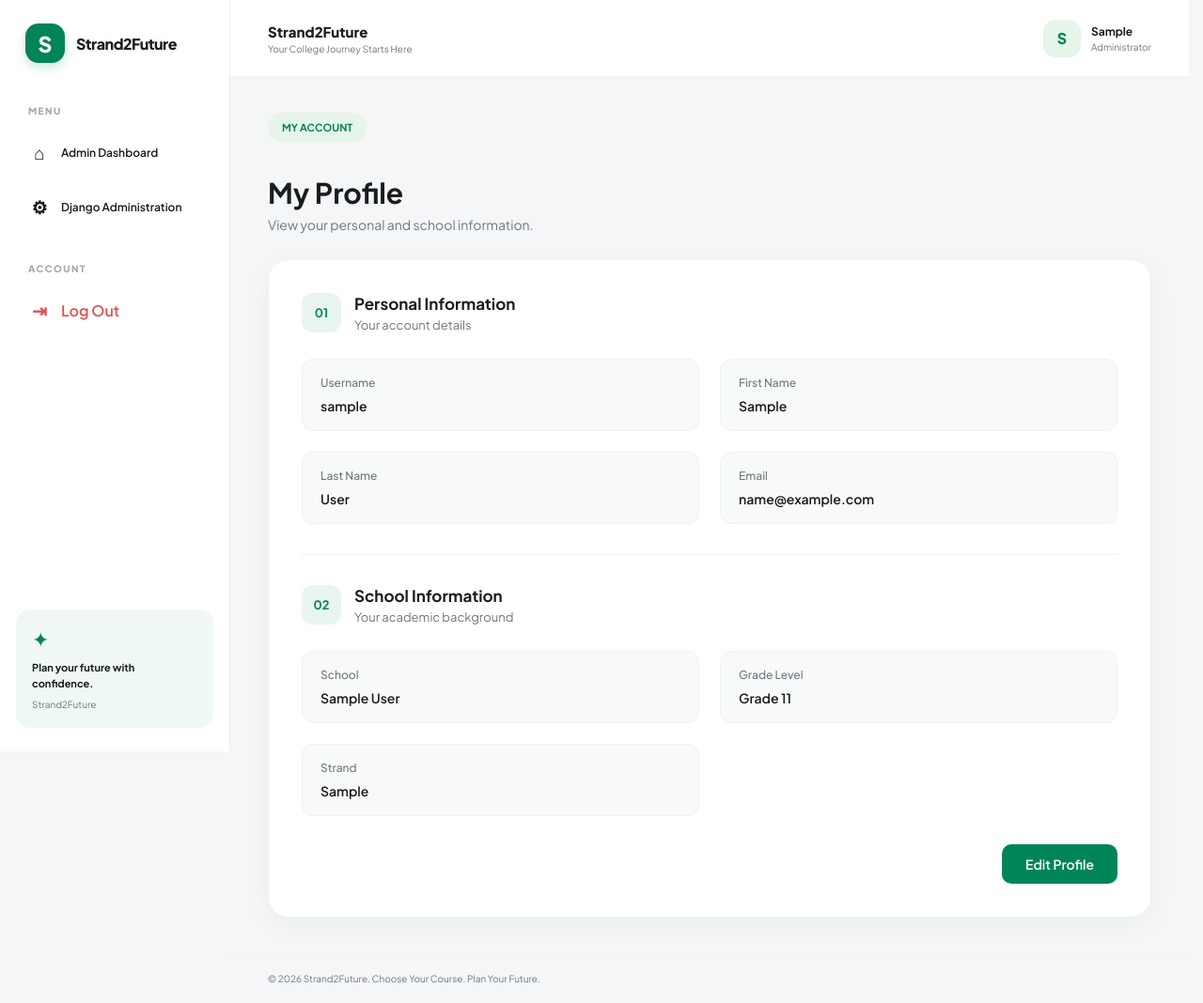
After one commit to rothesarcna/Strand2Future-Arcena-Rothesa-G08, a Django app: page /accounts/profile/ in a window 1280 px wide. The commit adds this page. Shown: the whole page at 94% size. Run offline with Django 5.2, Linux system fonts and the light colour scheme; a user stored in the database is signed in; tables that the repository leaves empty hold one stand-in row (values such as "Sample post").

Commit message:
Add student profile feature and update navigation - arcena.rothesa

```diff
--- a/accounts/urls.py
+++ b/accounts/urls.py
@@ -6,4 +6,7 @@ urlpatterns = [
     path('register/', views.register, name='register'),
     path('login/', views.student_login, name='login'),
     path('logout/', views.student_logout, name='logout'),
+
+    path('profile/', views.profile, name='profile'),
+    path('profile/edit/', views.edit_profile, name='edit_profile'),
 ]
--- a/accounts/views.py
+++ b/accounts/views.py
@@ -3,7 +3,14 @@ from django.shortcuts import render, redirect
 from django.contrib.auth import authenticate, login, logout
 from django.contrib import messages
 from django.contrib.auth.decorators import login_required
-from .forms import StudentRegistrationForm
+from django.db import transaction
+
+from .forms import (
+    StudentRegistrationForm,
+    UserProfileForm,
+    StudentProfileForm
+)
+from .models import StudentProfile
 
 
 def register(request):
@@ -54,3 +61,67 @@ def student_logout(request):
         return redirect('home')
 
     return redirect('home')
+
+
+@login_required
+def profile(request):
+
+    student_profile = StudentProfile.objects.get(
+        user=request.user
+    )
+
+    context = {
+        'student_profile': student_profile,
+    }
+
+    return render(
+        request,
+        'accounts/profile.html',
+        context
+    )
+
+
+@login_required
+@transaction.atomic
+def edit_profile(request):
+
+    student_profile = StudentProfile.objects.get(
+        user=request.user
+    )
+
+    if request.method == 'POST':
+        user_form = UserProfileForm(
+            request.POST,
+            instance=request.user
+        )
+
+        student_form = StudentProfileForm(
+            request.POST,
+            instance=student_profile
+        )
+
+        if user_form.is_valid() and student_form.is_valid():
+            user_form.save()
+            student_form.save()
+
+            messages.success(
+                request,
+                'Your profile was updated successfully!'
+            )
+
+            return redirect('profile')
+
+    else:
+        user_form = UserProfileForm(instance=request.user)
+        student_form = StudentProfileForm(instance=student_profile)
+
+    context = {
+        'user_form': user_form,
+        'student_form': student_form,
+    }
+
+    return render(
+        request,
+        'accounts/edit_profile.html',
+        context
+    )
--- a/core/urls.py
+++ b/core/urls.py
@@ -5,4 +5,5 @@ from . import views
 urlpatterns = [
     path('', views.home, name='home'),
     path('dashboard/', views.dashboard, name='dashboard'),
+    path('admin-dashboard/', views.admin_dashboard, name='admin_dashboard'),
 ]
--- a/static/css/style.css
+++ b/static/css/style.css
@@ -1304,3 +1304,199 @@ button {
 #features {
     scroll-margin-top: 100px;
 }
+
+
+/* PROFILE PAGE */
+
+.profile-page {
+    max-width: 950px;
+    width: 100%;
+    margin: 0 auto;
+}
+
+.profile-header {
+    margin-bottom: 28px;
+}
+
+.profile-header h1 {
+    font-size: 30px;
+    font-weight: 700;
+    color: var(--text);
+    margin: 12px 0 6px;
+}
+
+.profile-header p {
+    color: var(--secondary);
+    font-size: 14px;
+    margin: 0;
+}
+
+.profile-card {
+    background: #ffffff;
+    border: 1px solid var(--border);
+    border-radius: 22px;
+    padding: 35px;
+    box-shadow: 0 8px 30px rgba(20, 40, 30, 0.04);
+}
+
+.profile-section {
+    width: 100%;
+}
+
+.profile-section-heading {
+    display: flex;
+    align-items: center;
+    gap: 14px;
+    margin-bottom: 28px;
+}
+
+.profile-icon {
+    width: 42px;
+    height: 42px;
+    border-radius: 12px;
+    background: #e8f5ef;
+    color: #008559;
+    display: flex;
+    align-items: center;
+    justify-content: center;
+    font-size: 13px;
+    font-weight: 700;
+}
+
+.profile-section-heading h3 {
+    font-size: 17px;
+    font-weight: 700;
+    color: var(--text);
+    margin: 0 0 4px;
+}
+
+.profile-section-heading p {
+    font-size: 13px;
+    color: var(--secondary);
+    margin: 0;
+}
+
+.profile-info-grid {
+    display: grid;
+    grid-template-columns: repeat(2, minmax(0, 1fr));
+    gap: 22px;
+}
+
+.profile-info {
+    background: #f8faf9;
+    border: 1px solid #eef2f0;
+    border-radius: 12px;
+    padding: 17px 19px;
+    display: flex;
+    flex-direction: column;
+    gap: 8px;
+    min-width: 0;
+}
+
+.profile-info span {
+    font-size: 12px;
+    color: var(--secondary);
+    font-weight: 500;
+}
+
+.profile-info strong {
+    font-size: 14px;
+    color: var(--text);
+    font-weight: 600;
+    overflow-wrap: anywhere;
+}
+
+.profile-divider {
+    height: 1px;
+    background: var(--border);
+    margin: 32px 0;
+}
+
+.profile-actions {
+    display: flex;
+    justify-content: flex-end;
+    margin-top: 30px;
+}
+
+.profile-edit-btn {
+    display: inline-flex;
+    align-items: center;
+    justify-content: center;
+    background: #008559;
+    color: #ffffff;
+    text-decoration: none;
+    padding: 12px 25px;
+    border-radius: 10px;
+    font-size: 14px;
+    font-weight: 600;
+    transition: 0.2s ease;
+}
+
+.profile-edit-btn:hover {
+    background: #006140;
+    color: #ffffff;
+    transform: translateY(-2px);
+}
+
+/* PROFILE RESPONSIVE */
+
+@media (max-width: 600px) {
+    .profile-card {
+        padding: 23px 18px;
+    }
+
+    .profile-info-grid {
+        grid-template-columns: 1fr;
+        gap: 14px;
+    }
+
+    .profile-header h1 {
+        font-size: 25px;
+    }
+
+    .profile-actions {
+        justify-content: stretch;
+    }
+
+    .profile-edit-btn {
+        width: 100%;
+    }
+}
+
+
+/* SIDEBAR NAVIGATION FIX */
+
+.sidebar-nav .nav-link {
+    display: flex;
+    align-items: center;
+    gap: 12px;
+    width: 100%;
+    text-decoration: none;
+}
+
+.sidebar-nav a.nav-link {
+    color: inherit;
+}
+
+.sidebar-nav a.nav-link:hover,
+.sidebar-nav a.nav-link.active {
+    background: #e8f5ef;
+    color: #008559;
+}
+
+.sidebar-nav .nav-link.active .nav-icon {
+    color: #008559;
+}
+
+.sidebar-nav form {
+    width: 100%;
+}
+
+.sidebar-nav .logout-link {
+    cursor: pointer;
+    border: none;
+    background: transparent;
+    font-family: inherit;
+    font-size: inherit;
+    text-align: left;
+}
--- /dev/null
+++ b/templates/accounts/profile.html
@@ -0,0 +1,89 @@
+
+{% extends "base.html" %}
+
+{% block title %}My Profile | Strand2Future{% endblock %}
+
+{% block content %}
+
+<section class="profile-page">
+
+    <div class="profile-header">
+        <span class="hero-tag">MY ACCOUNT</span>
+        <h1>My Profile</h1>
+        <p>View your personal and school information.</p>
+    </div>
+
+    <div class="profile-card">
+
+        <div class="profile-section">
+            <div class="profile-section-heading">
+                <div class="profile-icon">01</div>
+                <div>
+                    <h3>Personal Information</h3>
+                    <p>Your account details</p>
+                </div>
+            </div>
+
+            <div class="profile-info-grid">
+                <div class="profile-info">
+                    <span>Username</span>
+                    <strong>{{ user.username }}</strong>
+                </div>
+
+                <div class="profile-info">
+                    <span>First Name</span>
+                    <strong>{{ user.first_name }}</strong>
+                </div>
+
+                <div class="profile-info">
+                    <span>Last Name</span>
+                    <strong>{{ user.last_name }}</strong>
+                </div>
+
+                <div class="profile-info">
+                    <span>Email</span>
+                    <strong>{{ user.email }}</strong>
+                </div>
+            </div>
+        </div>
+
+        <div class="profile-divider"></div>
+
+        <div class="profile-section">
+            <div class="profile-section-heading">
+                <div class="profile-icon">02</div>
+                <div>
+                    <h3>School Information</h3>
+                    <p>Your academic background</p>
+                </div>
+            </div>
+
+            <div class="profile-info-grid">
+                <div class="profile-info">
+                    <span>School</span>
+                    <strong>{{ student_profile.school_name }}</strong>
+                </div>
+
+                <div class="profile-info">
+                    <span>Grade Level</span>
+                    <strong>{{ student_profile.grade_level }}</strong>
+                </div>
+
+                <div class="profile-info">
+                    <span>Strand</span>
+                    <strong>{{ student_profile.strand }}</strong>
+                </div>
+            </div>
+        </div>
+
+        <div class="profile-actions">
+            <a href="{% url 'edit_profile' %}" class="profile-edit-btn">
+                Edit Profile
+            </a>
+        </div>
+
+    </div>
+
+</section>
+
+{% endblock %}
--- a/templates/base.html
+++ b/templates/base.html
@@ -34,6 +34,21 @@
 
         <nav class="sidebar-nav">
 
+            {% if user.is_staff %}
+
+                <a href="{% url 'admin_dashboard' %}"
+                   class="nav-link {% if request.resolver_match.url_name == 'admin_dashboard' %}active{% endif %}">
+                    <span class="nav-icon">⌂</span>
+                    <span>Admin Dashboard</span>
+                </a>
+
+                <a href="/admin/" class="nav-link">
+                    <span class="nav-icon">⚙</span>
+                    <span>Django Administration</span>
+                </a>
+
+            {% else %}
+
                 <a href="{% url 'dashboard' %}"
                    class="nav-link {% if request.resolver_match.url_name == 'dashboard' %}active{% endif %}">
                     <span class="nav-icon">⌂</span>
@@ -46,19 +61,27 @@
                     <span>Course Catalog</span>
                 </a>
 
+            {% endif %}
+
         </nav>
 
         <div class="sidebar-label sidebar-bottom-label">ACCOUNT</div>
 
         <nav class="sidebar-nav">
 
-            <a href="{% url 'dashboard' %}" class="nav-link">
+            {% if not user.is_staff %}
+
+                <a href="{% url 'profile' %}"
+                   class="nav-link {% if request.resolver_match.url_name == 'profile' or request.resolver_match.url_name == 'edit_profile' %}active{% endif %}">
                     <span class="nav-icon">⚙</span>
                     <span>My Profile</span>
                 </a>
 
+            {% endif %}
+
             <form method="POST" action="{% url 'logout' %}">
                 {% csrf_token %}
+
                 <button type="submit" class="nav-link logout-link">
                     <span class="nav-icon">⇥</span>
                     <span>Log Out</span>
@@ -85,14 +108,23 @@
             </div>
 
             <div class="topbar-user">
+
                 <div class="user-avatar">
                     {{ user.first_name|default:user.username|first|upper }}
                 </div>
 
                 <div class="user-details">
                     <strong>{{ user.first_name|default:user.username }}</strong>
-                    <span>Student</span>
+
+                    <span>
+                        {% if user.is_staff %}
+                            Administrator
+                        {% else %}
+                            Student
+                        {% endif %}
+                    </span>
                 </div>
+
             </div>
 
         </header>
@@ -112,6 +144,7 @@
             <a href="{% url 'home' %}#about">About</a>
             <a href="{% url 'home' %}#features">Features</a>
             <a href="{% url 'login' %}">Log In</a>
+
             <a href="{% url 'register' %}" class="public-nav-button">
                 Get Started
             </a>
```
Also changed, not shown: accounts/forms.py (+44 -1 lines), templates/accounts/edit_profile.html (added, +58 -0 lines), templates/core/admin_dashboard.html (added, +40 -0 lines). Lines whose indentation alone changed are shown as unchanged.
